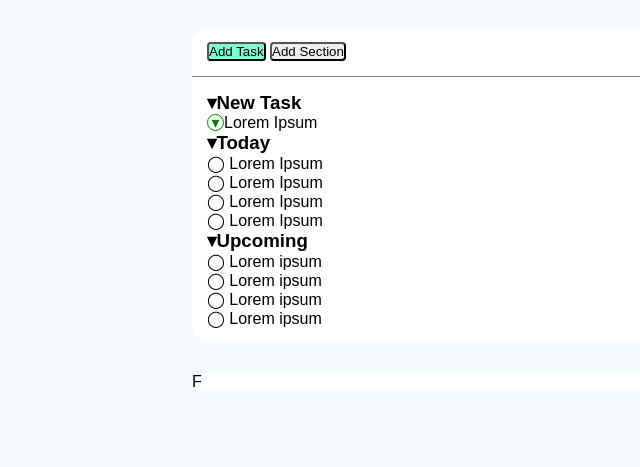
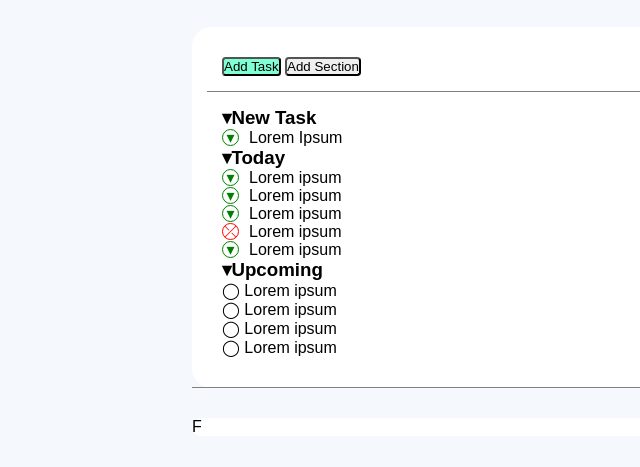
Before and after one commit to luigi-giordano/html-css-toboolist, a plain HTML site: page index.html in a window 1280 px wide. Shown: the part 73-540 px from the top of the page, without its empty margins (0-640 px from the left). Drawn offline with Linux system fonts and the light colour scheme.

Commit message:
ul class

```diff
--- a/assets/css/style.css
+++ b/assets/css/style.css
@@ -68,6 +68,7 @@ header .header-top span{
   height: 15px;
   line-height: 15px;
   text-align: center;
+  margin-right: 10px;
 
 
 
--- a/index.html
+++ b/index.html
@@ -17,6 +17,7 @@
 
   <main class="container">
     <div class="todocard-top">
+    <div class="todocard-top">
       <button class="bg-blue">Add Task</button>
       <button class="text-white">Add Section</button>
     </div>
@@ -30,11 +31,12 @@
         </li>
         <li>
           <h3>today</h3>
-          <ul>
-            <li>&xcirc; Lorem Ipsum</li>
-            <li>&xcirc; Lorem Ipsum</li>
-            <li>&xcirc; Lorem Ipsum</li>
-            <li>&xcirc; Lorem Ipsum</li>
+          <ul class="todocard-inner-list">
+            <li class="checked editorial">Lorem ipsum</li>
+            <li class="checked q1-goals">Lorem ipsum</li>
+            <li class="checked">Lorem ipsum</li>
+            <li class="cross">Lorem ipsum</li>
+            <li class="checked">Lorem ipsum</li>
           </ul>
         </li>
         <li>
```
